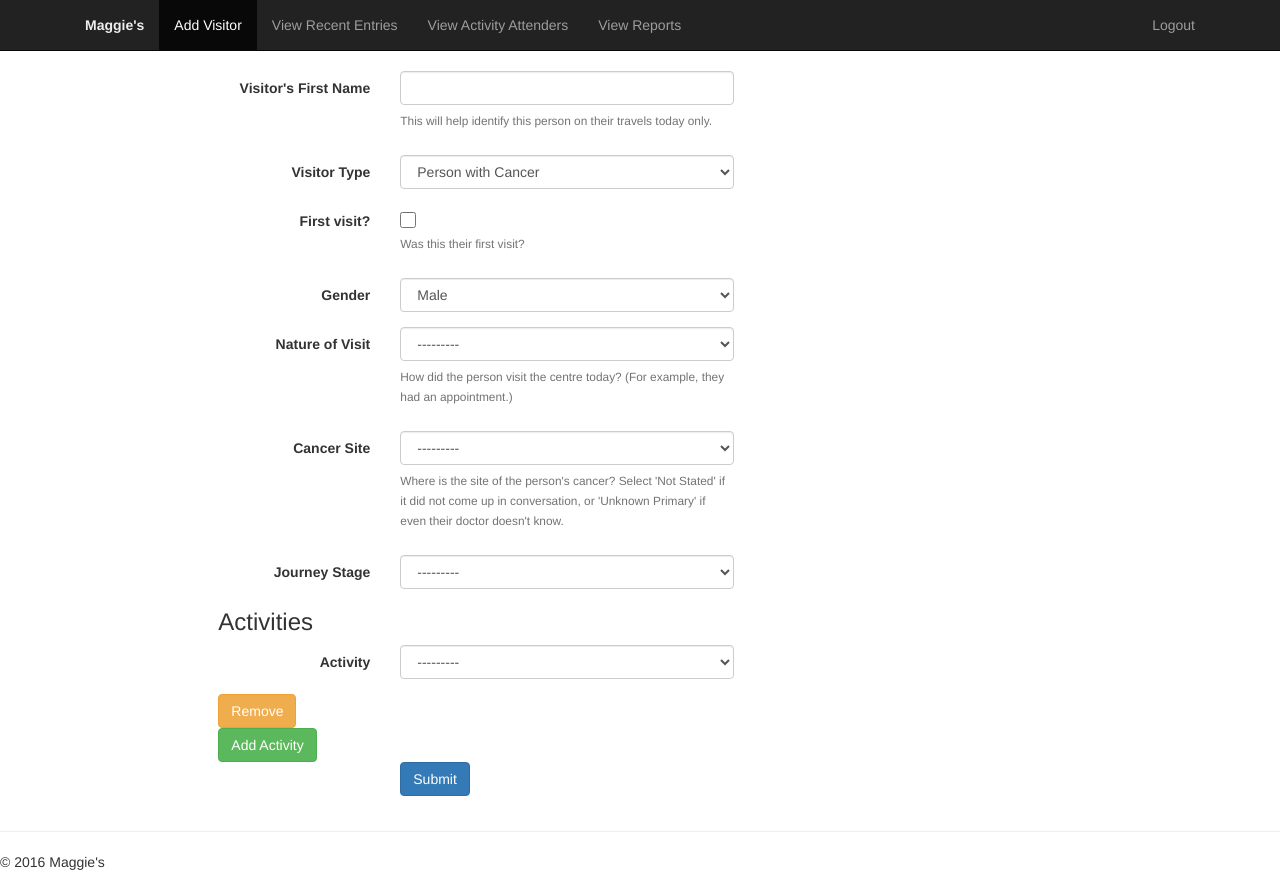
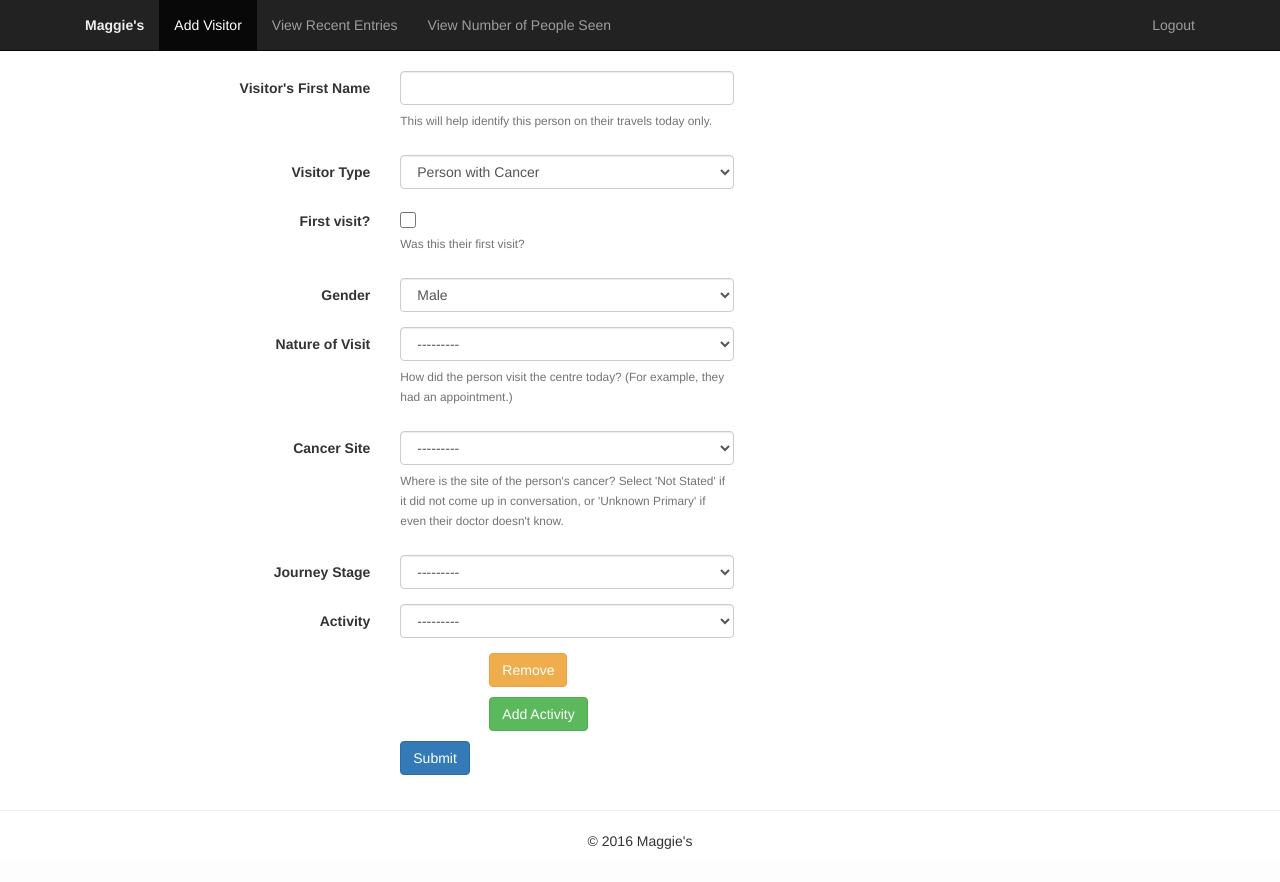
Before and after one commit to glasgow2016/team-18, a Django app: page / in a window 1280 px wide. After the commit the page ends 849 px from the top, so only its background shows below. Run offline with Django 3.2, Linux system fonts and the light colour scheme; the visitor is signed in with stand-in values (Sample User, id 1); data that the repository does not hold is empty; some libraries are stand-ins or nearby versions.

Commit message:
Style improved

```diff
--- a/maggies/maggies/static/css/style.css
+++ b/maggies/maggies/static/css/style.css
@@ -37,3 +37,12 @@ text {
     font-family: Arial;
     font-size: 9pt;
 }
+
+.new-button-style {
+  margin-right: 5px;
+  margin-bottom: 10px;
+}
+
+.bigMargin {
+  margin-left: 271px;
+}
--- a/maggies/maggies/templates/base.html
+++ b/maggies/maggies/templates/base.html
@@ -37,8 +37,7 @@
               <ul class="nav navbar-nav">
                 <li {% if request.path == '/' %}class="active"{% endif %}><a href="/">Add Visitor</a></li>
                 <li {% if request.path == '/recent' %}class="active"{% endif %}><a href="/recent">View Recent Entries</a></li>
-                <li {% if request.path == '/activities' %}class="active"{% endif %}><a href="/activities">View Activity Attenders</a></li>
-                <li {% if request.path == '/reports' %}class="active"{% endif %}><a href="/reports">View Reports</a></li>
+                <li {% if request.path == '/numSeen' %}class="active"{% endif %}><a href="/numSeen">View Number of People Seen</a></li>
               </ul>
               <ul class="nav navbar-nav navbar-float-right">
                 <li><a href="/logout">Logout</a></li>
@@ -54,7 +53,7 @@
 
             <hr>
             <footer>
-                <p>&copy; 2016 Maggie's</p>
+                <p style="text-align: center">&copy; 2016 Maggie's</p>
             </footer>
         </div>
 
--- a/maggies/maggies/templates/home.html
+++ b/maggies/maggies/templates/home.html
@@ -56,8 +56,6 @@
                   {% endif %}
               {% endif %}
           {% endfor %}
-
-          <h3>Activities</h3>
 
           {{ activityFormSet.management_form }}
 
@@ -118,17 +116,17 @@
         addText: 'Add Activity',
         deleteText: 'Remove',
         added: function() {
-            $(".add-row").addClass("btn btn-success");
-            $(".delete-row").addClass("btn btn-warning");
+            $(".add-row").addClass("btn btn-success new-button-style bigMargin");
+            $(".delete-row").addClass("btn btn-warning new-button-style bigMargin");
         },
         removed: function () {
-            $(".delete-row").addClass("btn btn-warning");
-            $(".add-row").addClass("btn btn-success");
+            $(".delete-row").addClass("btn btn-warning new-button-style bigMargin");
+            $(".add-row").addClass("btn btn-success new-button-style bigMargin");
         }
     });
 
-    $(".add-row").addClass("btn btn-success");
-    $(".delete-row").addClass("btn btn-warning");
+    $(".add-row").addClass("btn btn-success new-button-style bigMargin");
+    $(".delete-row").addClass("btn btn-warning new-button-style bigMargin");
 
     $("#id_visitor_name").keyup(function(eventObject) {
         console.log($(this).val());
--- a/maggies/maggies/urls.py
+++ b/maggies/maggies/urls.py
@@ -21,9 +21,8 @@ urlpatterns = [
     url(r'^admin', admin.site.urls),
     url(r'^login', views.login_page),
     url(r'^logout', views.logout_page),
-    url(r'^reports', views.reports),
+    url(r'^numSeen', views.numSeen),
     url(r'^recent', views.recent),
-    url(r'^activities', views.activities),
     url(r'^ajax_report_visitor_count', views.ajax_report_visitor_count),
     url(r'^ajax_check_for_daily_ids', views.ajax_check_for_daily_ids),
     url(r'^ajax_get_autofill_details', views.ajax_get_autofill_details),
--- a/maggies/maggies/views.py
+++ b/maggies/maggies/views.py
@@ -171,8 +171,8 @@ def logout_page(request):
     return redirect('/')
 
 @login_required
-def reports(request):
-    return render(request, "reports.html")
+def numSeen(request):
+    return render(request, "numSeen.html")
 
 @login_required
 def recent(request):
@@ -180,10 +180,6 @@ def recent(request):
     recent_visitor = recent_visitors[0]
     print(len(recent_visitor.activity_set.all()))
     return render(request, "recent.html", {"recent_visitors": recent_visitors})
-
-@login_required
-def activities(request):
-    return render(request, "activities.html")
 
 @login_required
 def ajax_report_visitor_count(request):
```
Also changed, not shown: maggies/maggies/templates/activities.html (deleted, +0 -21 lines), maggies/maggies/templates/numSeen.html (renamed from maggies/maggies/templates/reports.html, +3 -12 lines).
